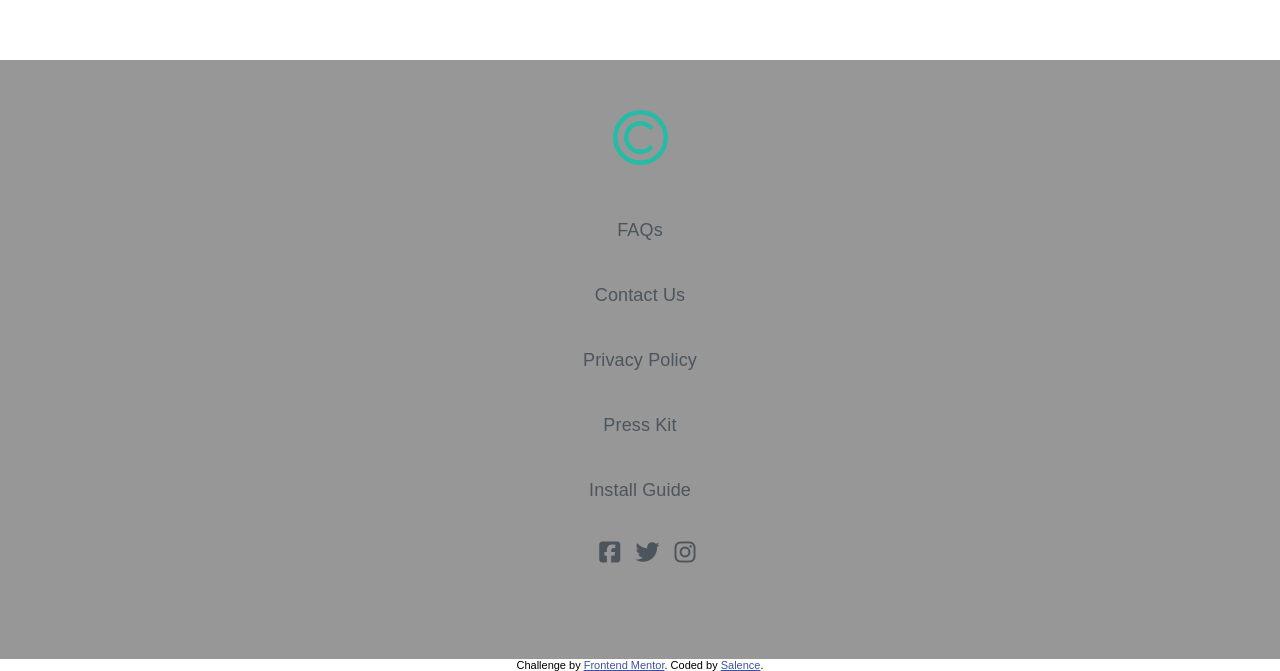
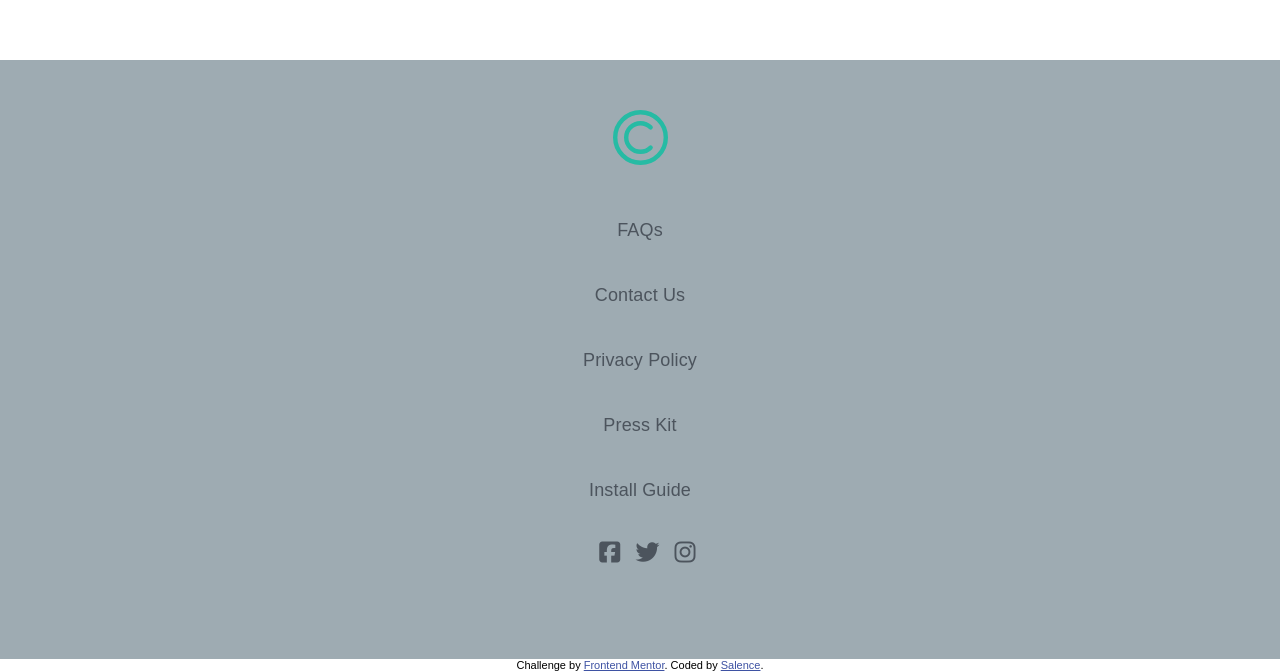
Before and after one commit to AleksandarV91/Clipboard-landing-page-master, a plain HTML site: page index.html in a window 1280 px wide. Shown: the part 5649-6320 px from the top of the page. Drawn offline with Linux system fonts and the light colour scheme; a web font is replaced by a local one.

Commit message:
Update style.css

```diff
--- a/css/style.css
+++ b/css/style.css
@@ -238,7 +238,7 @@ header p{
 /* Footer */
 
 footer{
-    background-color:#979797;
+    background-color:#9EABB2;
     padding: 50px 75px;
     padding-bottom: 15px;
     display: flex;
```
